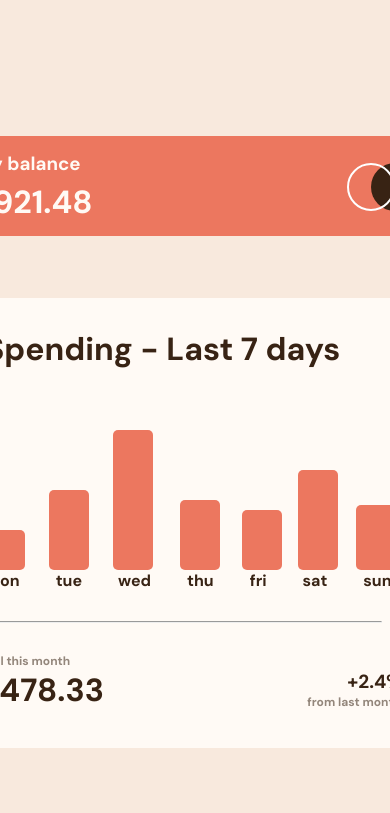
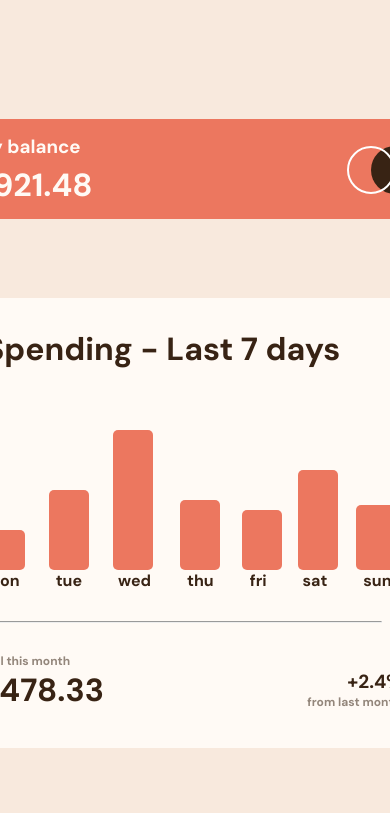
Before and after one commit to anislakardi/Expenses-chart-component, a plain HTML site: page index.html in a window 390 px wide. Drawn offline with Linux system fonts and the light colour scheme.

Commit message:
demo version needs responsive and same functionality

```diff
--- a/style.css
+++ b/style.css
@@ -31,7 +31,7 @@
   height: 100px;
   transform: translate(-50%,-50%);
   position: fixed;
-  top: 22%;
+  top: 20%;
   left: 50%;
 }
 .spending_class{
```
